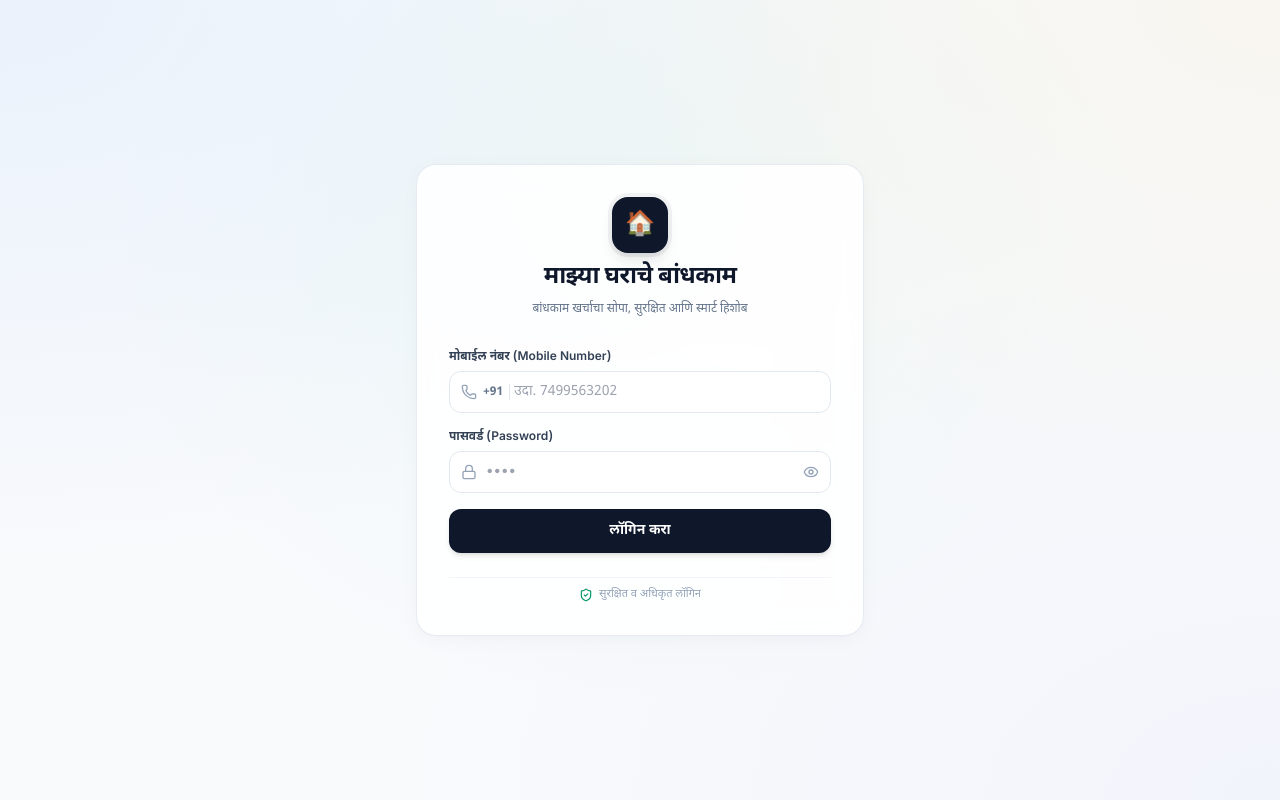
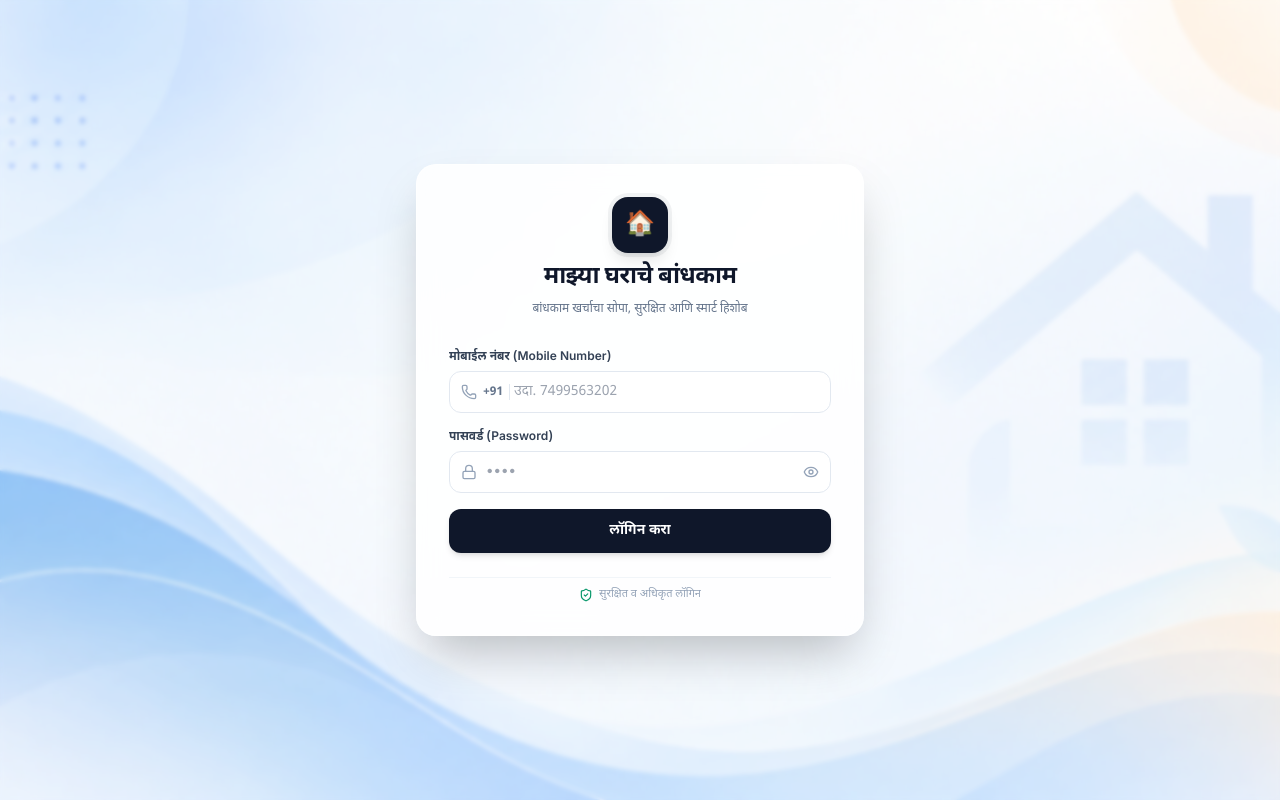
Before and after one commit to abhangshiv10-dev/TEST, a React (Vite) app: page /login in a window 1280 px wide. Built offline with nearby package versions, Linux system fonts and the light colour scheme; no server answers.

Commit message:
Set custom house artwork as login background and upload to Supabase storage

```diff
--- a/src/pages/auth/Login.jsx
+++ b/src/pages/auth/Login.jsx
@@ -3,6 +3,7 @@ import { useNavigate } from 'react-router-dom';
 import { Phone, Lock, Loader2, ShieldCheck, Eye, EyeOff } from 'lucide-react';
 import Swal from 'sweetalert2';
 import { useAuth, ALLOWED_MOBILES } from '../../contexts/AuthContext';
+import loginBg from '../../assets/login-bg.png';
 
 export default function Login() {
   const [mobile, setMobile] = useState('');
@@ -60,8 +61,14 @@ export default function Login() {
   };
 
   return (
-    <div className="min-h-screen flex items-center justify-center p-4 selection:bg-slate-900 selection:text-white">
-      <div className="w-full max-w-md glass-card rounded-3xl p-6 sm:p-8 shadow-2xl space-y-6">
+    <div
+      className="min-h-screen flex items-center justify-center p-4 selection:bg-slate-900 selection:text-white relative bg-cover bg-center bg-no-repeat"
+      style={{ backgroundImage: `url(${loginBg})` }}
+    >
+      {/* Subtle backdrop tint overlay for perfect contrast */}
+      <div className="absolute inset-0 bg-white/20 backdrop-blur-[2px] pointer-events-none" />
+
+      <div className="w-full max-w-md bg-white/85 backdrop-blur-md rounded-3xl p-6 sm:p-8 shadow-2xl border border-white/60 space-y-6 relative z-10">
         {/* Brand Header */}
         <div className="text-center space-y-2">
           <div className="w-14 h-14 rounded-2xl bg-slate-900 text-white mx-auto flex items-center justify-center text-2xl shadow-lg ring-4 ring-slate-900/5">
```
Also changed, not shown: public/login-bg.png (added), src/assets/login-bg.png (added).
